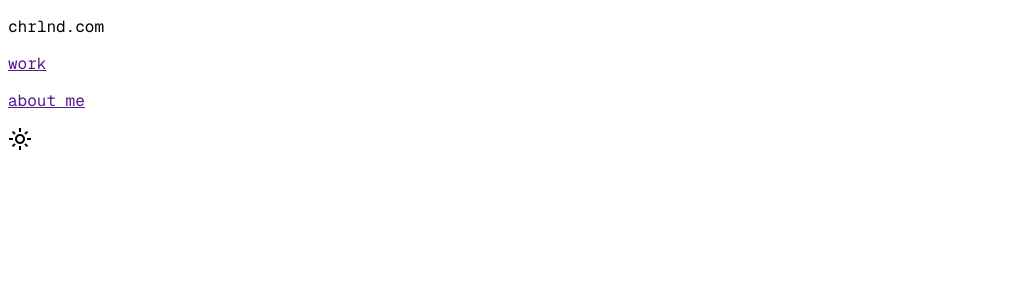
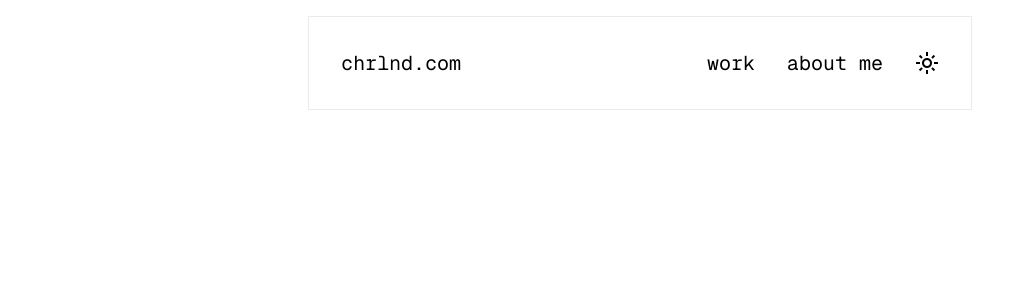
Before and after one commit to migoll/chrlnd.com, a Next.js app: page / in a window 1280 px wide. Shown: the top 300 px of the page, without its empty margins (0-1027 px from the left). Built offline with nearby package versions, Linux system fonts and the light colour scheme.

Commit message:
working?

```diff
--- a/src/app/globals.css
+++ b/src/app/globals.css
@@ -4,6 +4,10 @@
   font-family: "GeistMono";
   src: url("/public/fonts/GeistMonoVF.woff") format("woff");
 }
+
+@tailwind base;
+@tailwind components;
+@tailwind utilities;
 
 body {
   font-family: "GeistMono", sans-serif;
@@ -17,4 +21,5 @@ h4,
 h5,
 p {
   font-family: "GeistMono", sans-serif;
+  background-color: #ffffff;
 }
```
